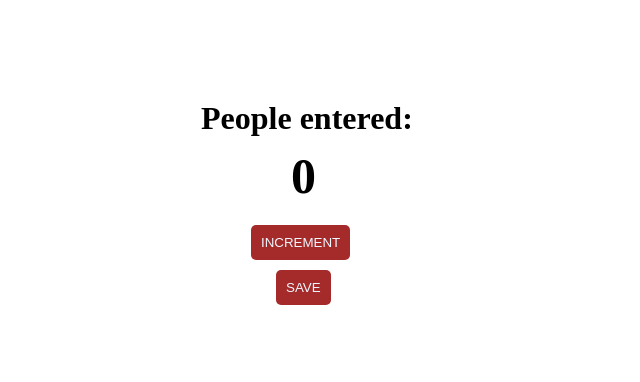
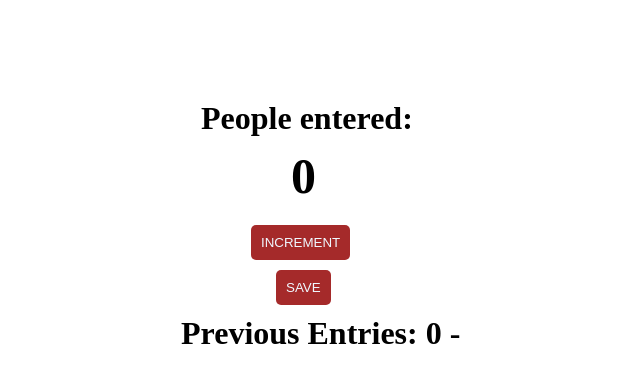
Before and after one commit to Maheshi-anu/scrimba-countapp, a plain HTML site: page index.html in a window 1280 px wide. Shown: the whole page, without its empty margins (507-1147 px from the left). Drawn offline with Linux system fonts and the light colour scheme.

Commit message:
updated code

```diff
--- a/index.css
+++ b/index.css
@@ -39,3 +39,8 @@ h2 {
     border-radius: 5px;
     margin-top: 10px;
 }
+
+#save-el {
+    margin-left: 680px;
+    margin-top: 10px;
+}
--- a/index.html
+++ b/index.html
@@ -11,6 +11,7 @@
     <h2 class="count-elem">0</h2>
     <button id="increment-btn" onclick="increment()">INCREMENT</button>
     <button id="save-btn" onclick="save()">SAVE</button>
+    <h1 id="save-el">Previous Entries: </h1>
 
     <script src="index.js"></script>
 
--- a/index.js
+++ b/index.js
@@ -54,23 +54,6 @@
 
 // console.log(lapsCompleted)
 
-let countEl = document.querySelector(".count-elem")
-console.log(countEl)
-
-let count = 0
-
-function increment(){
-    count = count + 1
-    countEl.innerText = count
-    console.log(count)
-}
-
-function save(){
-    console.log(count)
-}
-
-save()
-
 // let userName = "John"
 // console.log(userName)
 
@@ -89,3 +72,28 @@ save()
 // let bonusPoint = 10
 // let totalPoints = points + bonusPoint
 // console.log(totalPoints)
+
+
+let saveEl = document.querySelector("#save-el")
+let countEl = document.querySelector(".count-elem")
+console.log(countEl)
+
+let count = 0
+
+function increment(){
+    // count = count + 1
+    count += 1 //same as above
+    countEl.textContent = count
+    console.log(count)
+}
+
+function save(){
+    let countStr = count + " - "
+    saveEl.textContent += countStr
+    countEl.textContent = 0
+    count = 0
+
+    console.log(count)
+}
+
+save()
```
